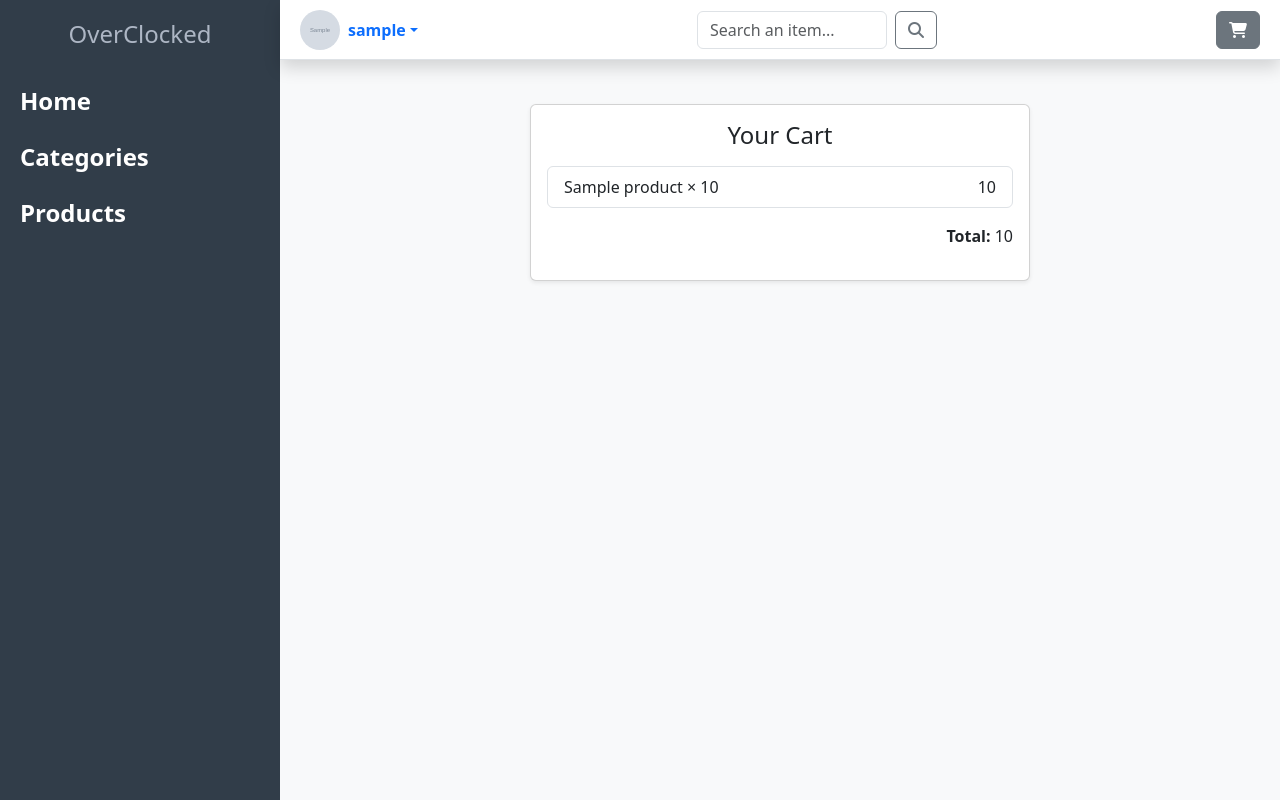
After one commit to Leuim/overclocked, a Django app: page /cart/ in a window 1280 px wide. The commit adds this page. Run offline with Django 5.2, Linux system fonts and the light colour scheme; a user stored in the database is signed in; tables that the repository leaves empty hold one stand-in row (values such as "Sample post"); grey boxes marked "Sample" are stand-in pictures.

Commit message:
created add to cart functionality

```diff
--- a/main_app/models.py
+++ b/main_app/models.py
@@ -29,12 +29,16 @@ def save_user_profile(sender, instance, **kwargs):
 # Cart
 class Cart(models.Model):
     total_price = models.IntegerField()
-    # do the choice's once known
+    STATUS = [
+    ("active", "Active"),
+    ("completed", "Completed"),
+]
+
     status = models.CharField(max_length=50)
     user = models.ForeignKey(User, on_delete=models.CASCADE)
-
+    created_at = models.DateTimeField(auto_now_add=True)
     def __str__(self):
-        return f"Cart belongs to {self.user}"
+        return f"{self.user.username} - {self.status} cart ({self.created_at.date()})"
 
 
 # Order
--- a/main_app/templates/base.html
+++ b/main_app/templates/base.html
@@ -1,21 +1,26 @@
 {% load static %}
 <!DOCTYPE html>
 <html lang="en">
-
   <head>
-    <meta charset="UTF-8">
-    <meta name="viewport" content="width=device-width, initial-scale=1.0">
-    <link href="https://cdn.jsdelivr.net/npm/bootstrap@5.3.8/dist/css/bootstrap.min.css" rel="stylesheet"
-        integrity="sha384-sRIl4kxILFvY47J16cr9ZwB07vP4J8+LH7qKQnuqkuIAvNWLzeN8tE5YBujZqJLB" crossorigin="anonymous">
-    <script src="https://cdn.jsdelivr.net/npm/bootstrap@5.3.8/dist/js/bootstrap.bundle.min.js"
+    <meta charset="UTF-8" />
+    <meta name="viewport" content="width=device-width, initial-scale=1.0" />
+    <link
+      href="https://cdn.jsdelivr.net/npm/bootstrap@5.3.8/dist/css/bootstrap.min.css"
+      rel="stylesheet"
+      integrity="sha384-sRIl4kxILFvY47J16cr9ZwB07vP4J8+LH7qKQnuqkuIAvNWLzeN8tE5YBujZqJLB"
+      crossorigin="anonymous"
+    />
+    <script
+      src="https://cdn.jsdelivr.net/npm/bootstrap@5.3.8/dist/js/bootstrap.bundle.min.js"
       integrity="sha384-FKyoEForCGlyvwx9Hj09JcYn3nv7wiPVlz7YYwJrWVcXK/BmnVDxM+D2scQbITxI"
-        crossorigin="anonymous"></script>
-    <link rel="stylesheet" href="https://cdnjs.cloudflare.com/ajax/libs/font-awesome/6.7.2/css/all.min.css">
+      crossorigin="anonymous"
+    ></script>
+    <link
+      rel="stylesheet"
+      href="https://cdnjs.cloudflare.com/ajax/libs/font-awesome/6.7.2/css/all.min.css"
+    />
     <link rel="stylesheet" href="{% static 'css/style.css' %}" />
-    <title>
-        {% block title %}
-        {% endblock %}
-    </title>
+    <title>{% block title %} {% endblock %}</title>
   </head>
 
   <body>
@@ -24,43 +29,72 @@
         <h4 class="px-3 mb-4">OverClocked</h4>
       </div>
       <ul class="list-unstyled">
-            <li><a class="text-decoration-none fs-4 fw-semibold" href="{% url 'home' %}">Home</a></li>
-            <li><a class="text-decoration-none fs-4 fw-semibold" href="{% url 'categories-index' %}">Categories</a></li>
-            <li><a class="text-decoration-none fs-4 fw-semibold" href="{% url 'products-index' %}">Products</a></li>
+        <li>
+          <a
+            class="text-decoration-none fs-4 fw-semibold"
+            href="{% url 'home' %}"
+            >Home</a
+          >
+        </li>
+        <li>
+          <a
+            class="text-decoration-none fs-4 fw-semibold"
+            href="{% url 'categories-index' %}"
+            >Categories</a
+          >
+        </li>
+        <li>
+          <a
+            class="text-decoration-none fs-4 fw-semibold"
+            href="{% url 'products-index' %}"
+            >Products</a
+          >
+        </li>
       </ul>
     </div>
-
 
     <div class="content">
       <div class="topbar shadow">
         <div class="user-info">
           {% if user.is_authenticated %}
           <div class="dropdown">
-                    <a class="d-flex align-items-center text-decoration-none dropdown-toggle fw-bold" href="#"
-                        id="userDropdown" role="button" data-bs-toggle="dropdown" aria-expanded="false">
+            <a
+              class="d-flex align-items-center text-decoration-none dropdown-toggle fw-bold"
+              href="#"
+              id="userDropdown"
+              role="button"
+              data-bs-toggle="dropdown"
+              aria-expanded="false"
+            >
               {% if user.profile.image %}
 
-                        <img src="{{ user.profile.image.url }}" alt="Profile Image" class="rounded-circle me-2"
-                            style="width: 40px; height: 40px; object-fit: cover;">
+              <img
+                src="{{ user.profile.image.url }}"
+                alt="Profile Image"
+                class="rounded-circle me-2"
+                style="width: 40px; height: 40px; object-fit: cover"
+              />
               {% else %}
-                        <div class="avatar me-2">
-                            {{ user.username|first|upper }}
-                        </div>
+              <div class="avatar me-2">{{ user.username|first|upper }}</div>
               {% endif %}
               <span>{{ user.username }}</span>
             </a>
 
             <ul class="dropdown-menu shadow" aria-labelledby="userDropdown">
               <li>
-                            <a class="dropdown-item" href="{% url 'profile' %}">View Profile</a>
+                <a class="dropdown-item" href="{% url 'profile' %}"
+                  >View Profile</a
+                >
               </li>
               <li>
-                            <hr class="dropdown-divider">
+                <hr class="dropdown-divider" />
               </li>
               <li>
                 <form action="{% url 'logout' %}" method="post">
                   {% csrf_token %}
-                                <button class="dropdown-item text-danger" type="submit">Logout</button>
+                  <button class="dropdown-item text-danger" type="submit">
+                    Logout
+                  </button>
                 </form>
               </li>
             </ul>
@@ -68,19 +102,23 @@
           {% endif %}
         </div>
 
-
         <form class="d-flex w-25">
-                <input class="form-control me-2" type="search" placeholder="Search an item..." aria-label="Search">
-                <button class="btn btn-outline-secondary" type="submit"><i
-                        class="fa-solid fa-magnifying-glass"></i></button>
+          <input
+            class="form-control me-2"
+            type="search"
+            placeholder="Search an item..."
+            aria-label="Search"
+          />
+          <button class="btn btn-outline-secondary" type="submit">
+            <i class="fa-solid fa-magnifying-glass"></i>
+          </button>
         </form>
-
 
         <div class="d-flex gap-2">
           {% if user.is_authenticated %}
-                <button class="btn btn-secondary">
+          <a href="{% url 'cart-detail' %}" class="btn btn-secondary">
             <i class="fa-solid fa-cart-shopping"></i>
-                </button>
+          </a>
           {% else %}
           <a class="btn btn-primary" href="{% url 'login' %}">Login</a>
           <a class="btn btn-success" href="{% url 'signup' %}">Register</a>
@@ -88,11 +126,7 @@
         </div>
       </div>
 
-        <div class="main-area">
-            {% block content %}
-            {% endblock %}
-        </div>
+      <div class="main-area">{% block content %} {% endblock %}</div>
     </div>
   </body>
-
 </html>
--- /dev/null
+++ b/main_app/templates/main_app/cart_detail.html
@@ -0,0 +1,28 @@
+{% extends "base.html" %} {% block content %}
+
+<div class="container d-flex justify-content-center mt-4">
+  <div class="card shadow-sm" style="width: 100%; max-width: 500px">
+    <div class="card-body">
+      <h4 class="card-title text-center mb-3">Your Cart</h4>
+
+      {% if cart.cartitem_set.all %}
+      <ul class="list-group mb-3">
+        {% for item in cart.cartitem_set.all %}
+        <li
+          class="list-group-item d-flex justify-content-between align-items-center"
+        >
+          {{ item.product.name }} × {{ item.quantity }}
+          <span>{{ item.price }}</span>
+        </li>
+        {% endfor %}
+      </ul>
+
+      <p class="text-end"><strong>Total: </strong>{{ cart.total_price }}</p>
+      {% else %}
+      <p class="text-center">Your cart is empty.</p>
+      {% endif %}
+    </div>
+  </div>
+</div>
+
+{% endblock %}
--- a/main_app/urls.py
+++ b/main_app/urls.py
@@ -19,4 +19,7 @@ urlpatterns = [
     path('products/<int:pk>/update/', views.ProductUpdate.as_view(), name='products-update'),
     path('products/<int:pk>/delete/', views.ProductDelete.as_view(), name='products-delete'),
 
+    # Carts's cbv's
+    path("cart/", views.CartDetail.as_view(), name="cart-detail"),
+    path('cart/add/<int:product_id>/', views.add_to_cart, name='add-to-cart'),
 ]
--- a/main_app/views.py
+++ b/main_app/views.py
@@ -2,7 +2,7 @@ from django.shortcuts import render, redirect
 from django.contrib.auth import login
 from django.contrib.auth.forms import UserCreationForm
 from .forms import UserProfileCreationForm
-from .models import Category, Product, Profile
+from .models import Category, Product, Profile, Cart, Cartitem
 from django.contrib.auth.decorators import login_required
 from django.contrib.auth.mixins import LoginRequiredMixin
 from django.views.generic.edit import CreateView, DeleteView, UpdateView
@@ -74,3 +74,28 @@ class ProductUpdate(UpdateView):
 class ProductDelete(DeleteView):
     model = Product
     success_url = '/products/'
+
+class CartDetail(DetailView):
+    model= Cart
+    template_name = "main_app/cart_detail.html"
+    context_object_name = "cart"
+    def get_object(self):
+        cart, created = Cart.objects.get_or_create(
+            user=self.request.user,
+            status="active",
+            defaults={"total_price": 0}
+        )
+        return cart
+
+def add_to_cart(request, product_id):
+    product = Product.objects.get(id=product_id)
+    qty = int(request.POST.get("quantity", 1))
+    cart, _ = Cart.objects.get_or_create(user=request.user, status="active", defaults={"total_price": 0})
+    item, created = Cartitem.objects.get_or_create(cart=cart, product=product, defaults={"quantity": qty, "price": product.price * qty})
+    if not created:
+        item.quantity += qty
+        item.price = item.quantity * product.price
+        item.save()
+    cart.total_price = sum(i.price for i in cart.cartitem_set.all())
+    cart.save()
+    return redirect('cart-detail')
```
Also changed, not shown: main_app/templates/home.html (+35 -16 lines), main_app/templates/main_app/category_detail.html (+63 -31 lines), main_app/templates/main_app/product_detail.html (+5 -2 lines), main_app/templates/main_app/product_list.html (+48 -30 lines). Lines whose indentation alone changed are shown as unchanged.
